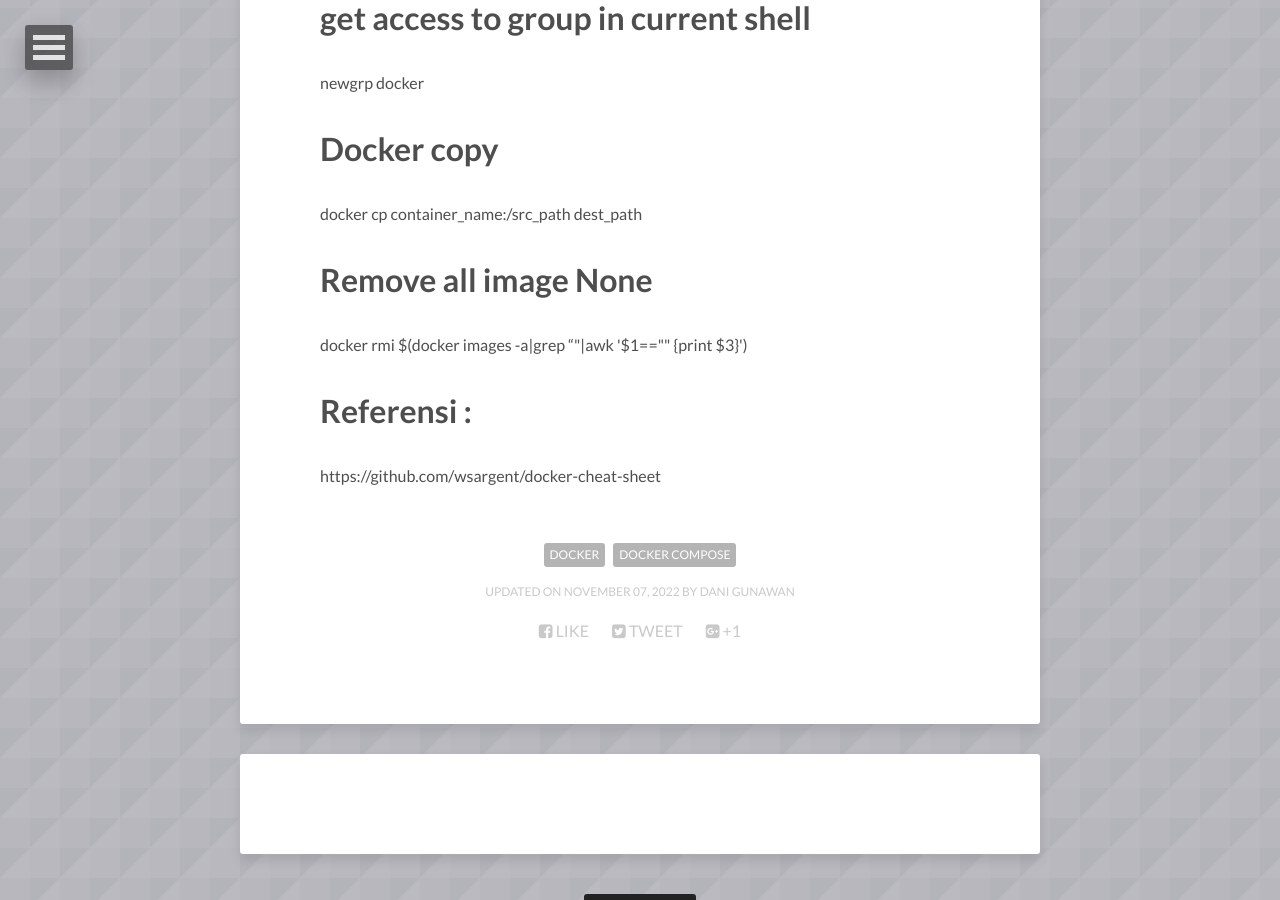
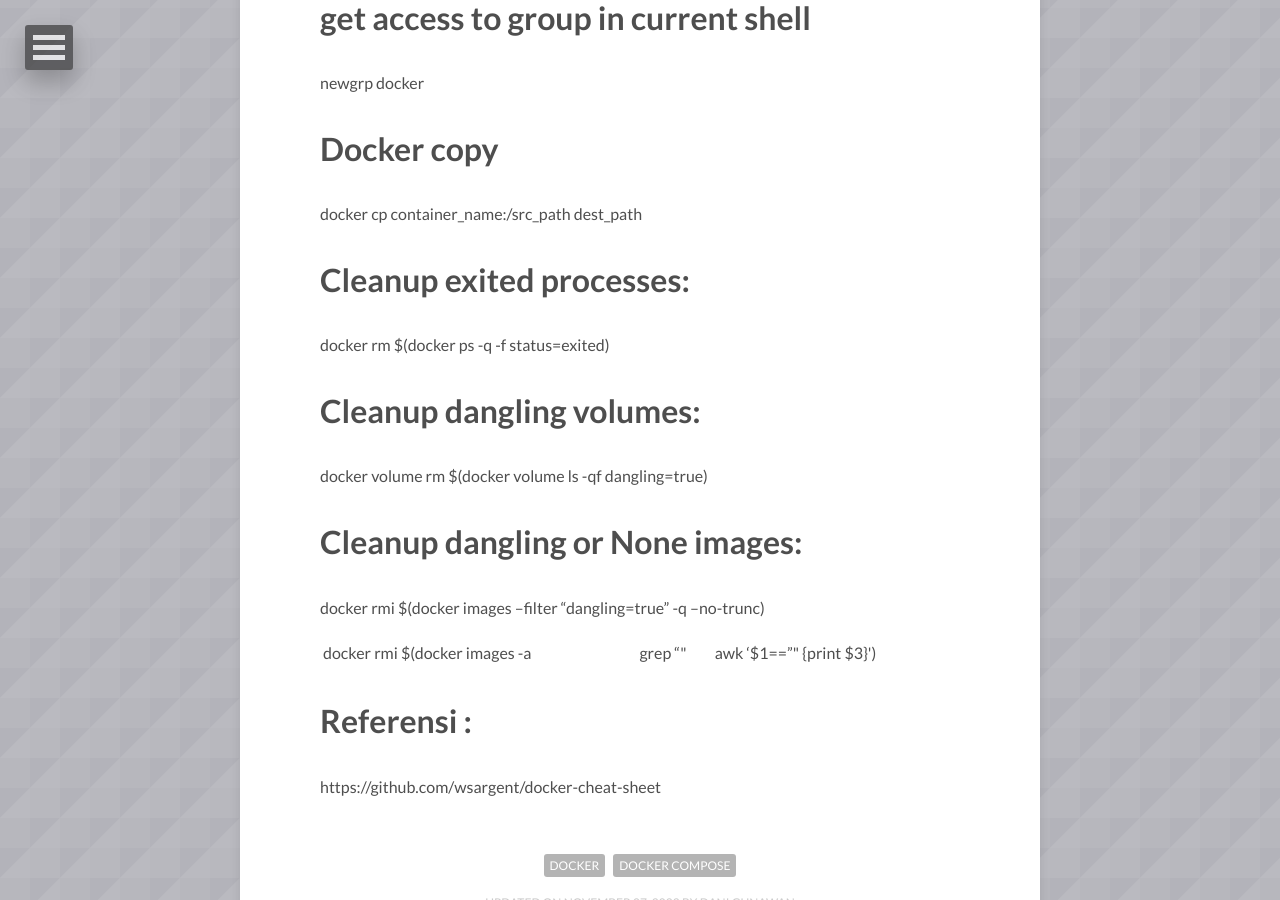
Before and after one commit to danigunawan/danigunawan.github.io, a Jekyll site: the page built from _posts/2022-11-07-cheatsheet-docker.md, in a window 1280 px wide and 900 px high, scrolled down 442 px. Built offline with Jekyll 4.4.1, drawn with Linux system fonts in a browser that asks for light colours; nearby versions of some CDN libraries; comment, search, counter and statistics services are not loaded.

Commit message:
[ADD POSTING]

```diff
--- a/_posts/2022-11-07-cheatsheet-docker.md
+++ b/_posts/2022-11-07-cheatsheet-docker.md
@@ -21,8 +21,17 @@ newgrp docker
 # Docker copy
 docker cp container_name:/src_path dest_path
 
-# Remove all image None
+# Cleanup exited processes:
+docker rm $(docker ps -q -f status=exited)
+
+# Cleanup dangling volumes:
+docker volume rm $(docker volume ls -qf dangling=true)
+
+# Cleanup dangling or None images:
+docker rmi $(docker images --filter "dangling=true" -q --no-trunc)
+
 docker rmi $(docker images -a|grep "<none>"|awk '$1=="<none>" {print $3}')
+
 
 # Referensi :
 https://github.com/wsargent/docker-cheat-sheet
```
